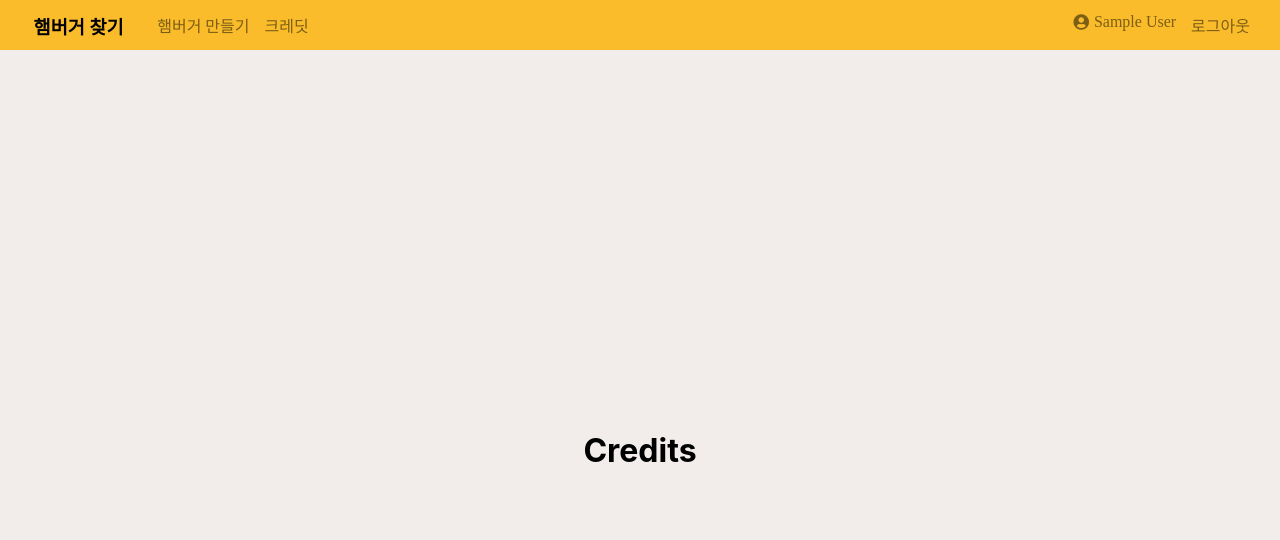
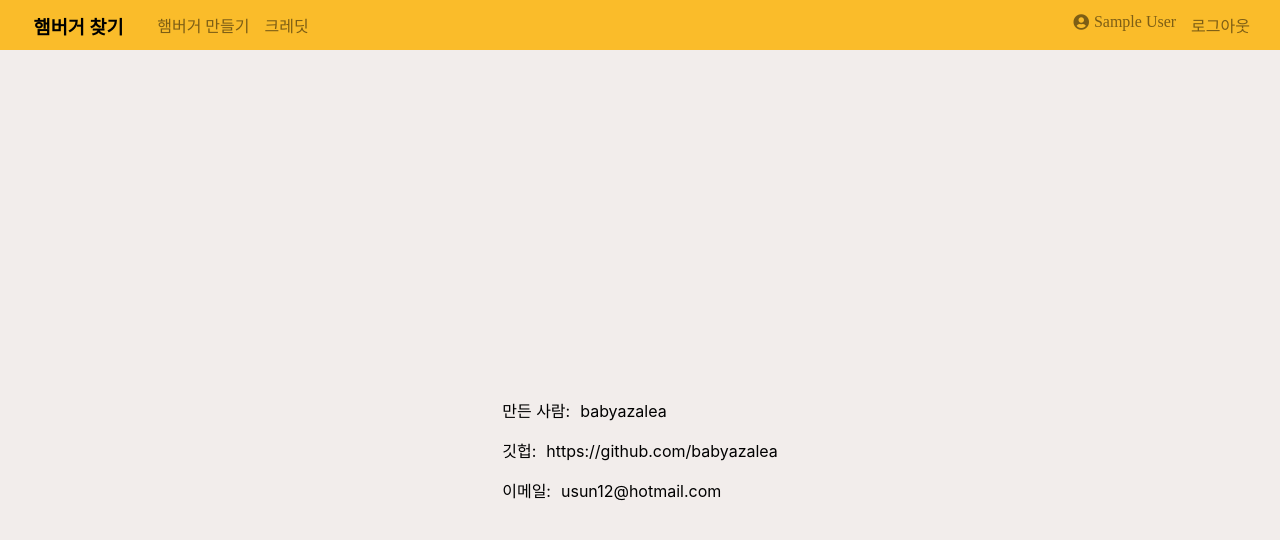
Before and after one commit to babyazalea/find-hamburger, a React (Create React App) app: page /credits in a window 1280 px wide. Shown: the top 540 px of the page. Built offline with nearby package versions, Linux system fonts and the light colour scheme; sample sign-in values are in the browser's storage; a web font is replaced by a local one.

Commit message:
크레딧 페이지 추가

```diff
--- /dev/null
+++ b/src/components/Credits/Credits.css
@@ -0,0 +1,3 @@
+.credits span {
+  margin-right: 10px;
+}
--- a/src/components/Credits/Credits.js
+++ b/src/components/Credits/Credits.js
@@ -1,9 +1,28 @@
 import React from "react";
+
+import "./Credits.css";
 
 const Credits = () => {
   return (
-    <div className="find-hamburger__credits">
-      <h1>Credits</h1>
+    <div className="credits">
+      <article>
+        <p>
+          <span>만든 사람:</span>babyazalea
+        </p>
+        <p>
+          <span>깃헙:</span>
+          <a
+            href="https://github.com/babyazalea"
+            rel="noopener noreferrer"
+            target="_blank"
+          >
+            https://github.com/babyazalea
+          </a>
+        </p>
+        <p>
+          <span>이메일:</span>usun12@hotmail.com
+        </p>
+      </article>
     </div>
   );
 };
```
